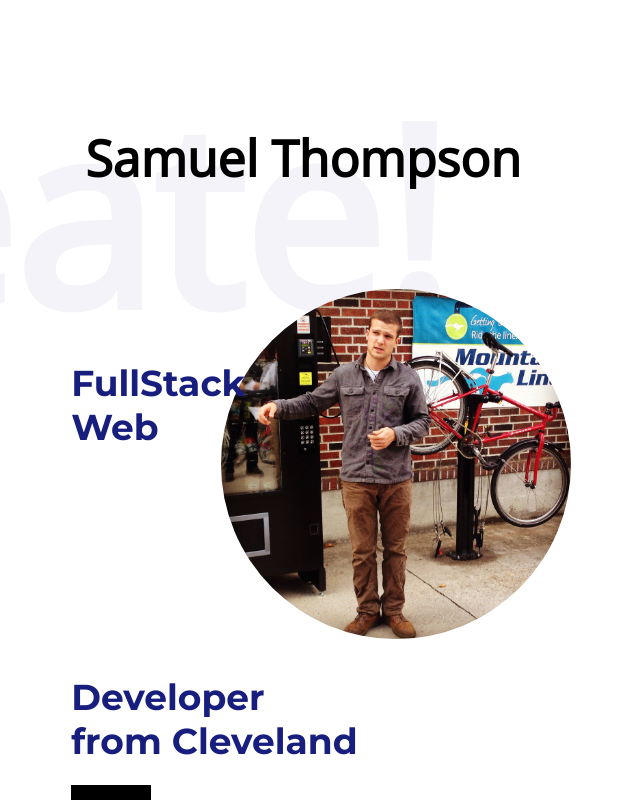
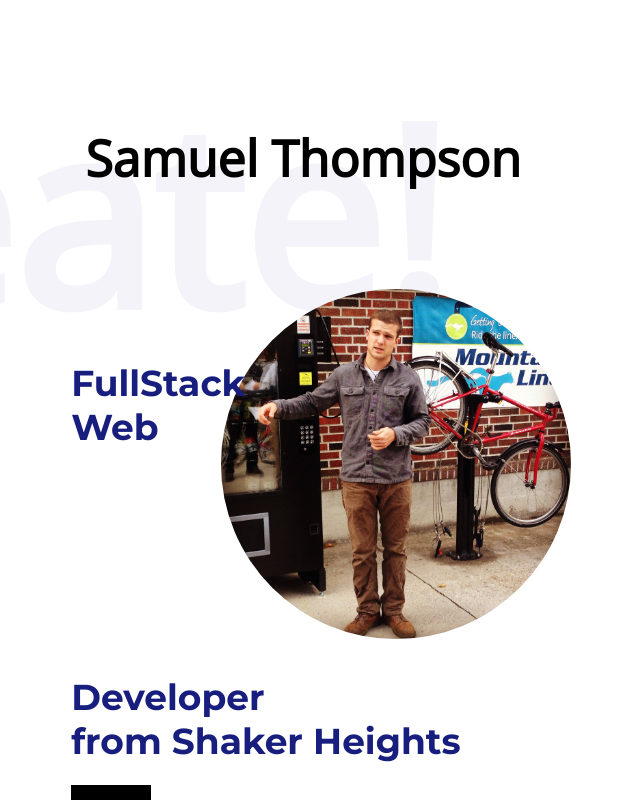
Before and after one commit to thomps9012/ReactPortfolio, a React (Create React App) app: page / in a window 1280 px wide. Shown: the top 800 px of the page, without its empty margins (337-977 px from the left). Built offline with nearby package versions, Linux system fonts and the light colour scheme.

Commit message:
reverted location

```diff
--- a/src/portfolioData.js
+++ b/src/portfolioData.js
@@ -15,7 +15,7 @@ export default
         headerTagline: [//Line 1 For Header
             'FullStack Web Developer',
             //Line 3 For Header
-            'from Cleveland'
+            'from Shaker Heights'
         ],
         //Contact Email
         contactEmail: 'thomps9012@gmail.com',
```
